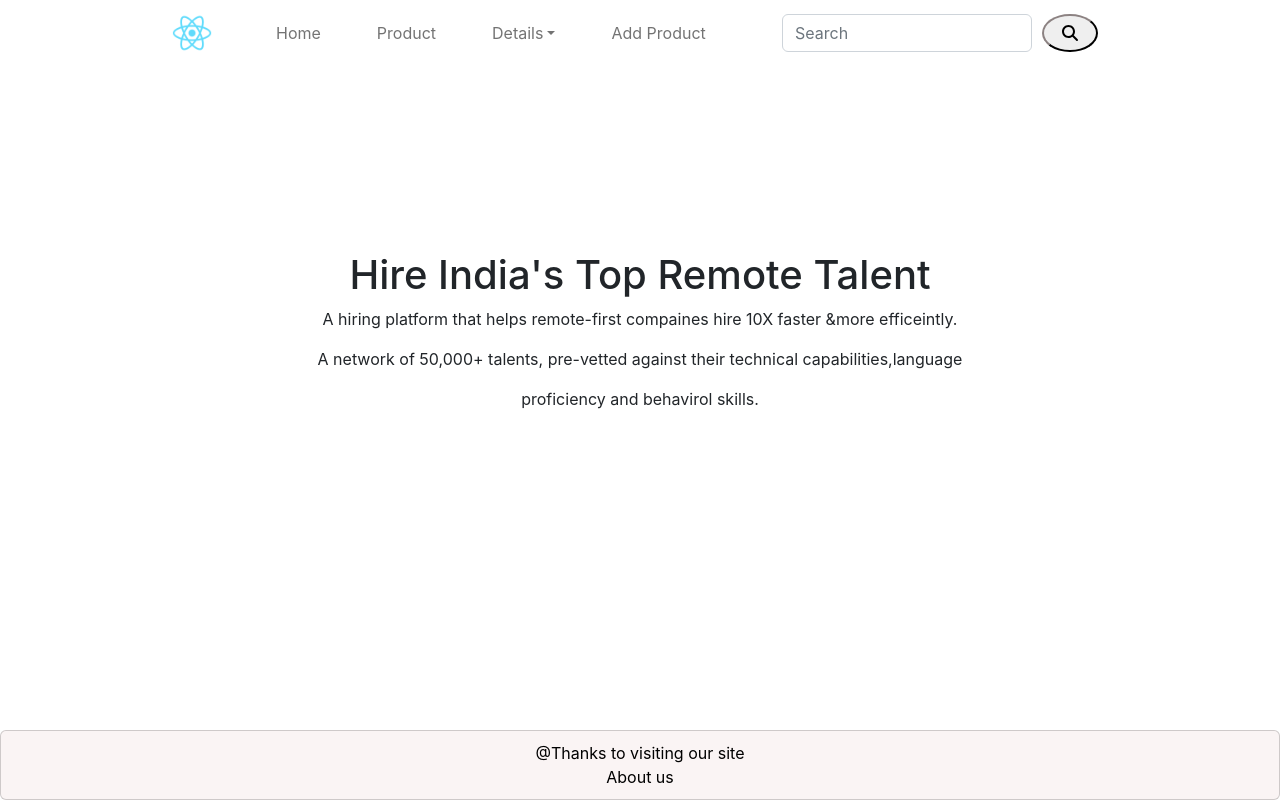
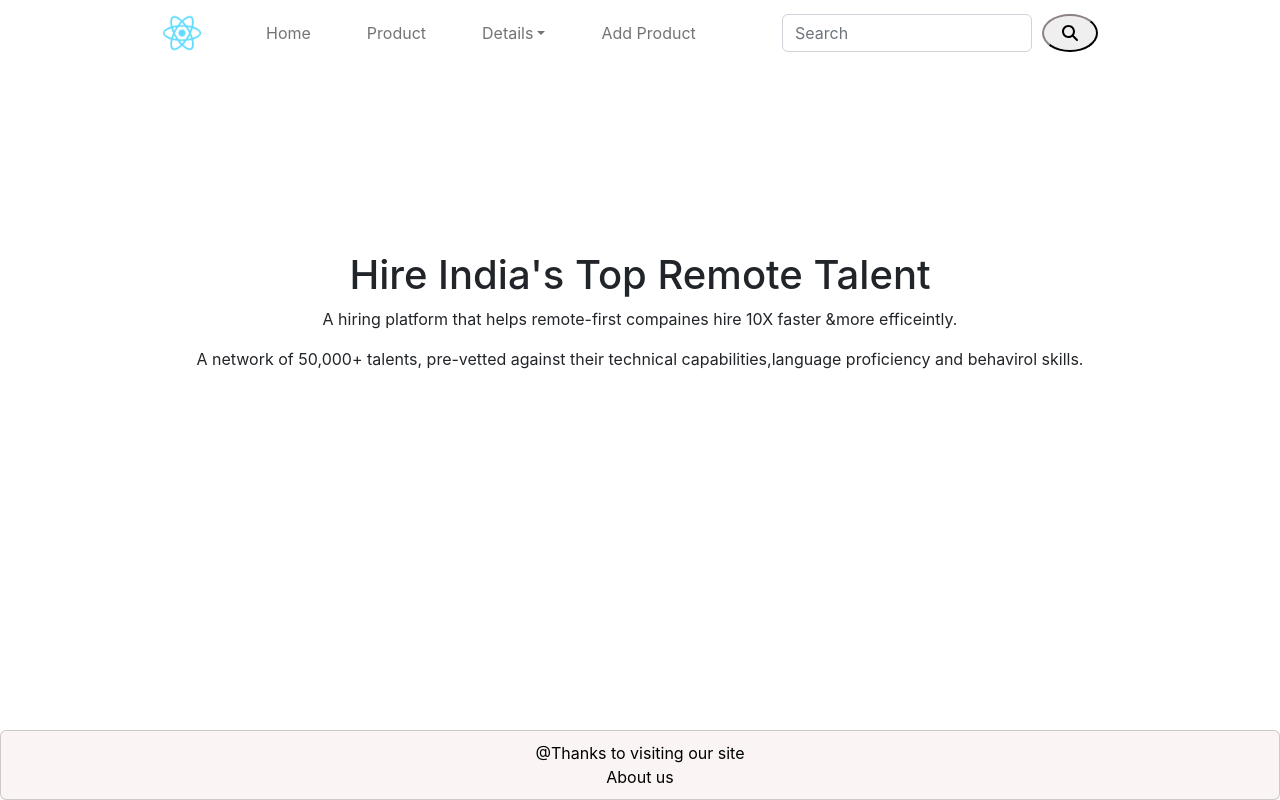
Before and after one commit to Sachinbisht27/React_App, a React (Create React App) app: page / in a window 1280 px wide. Built offline with nearby package versions, Linux system fonts and the light colour scheme.

Commit message:
Minor Changes

```diff
--- a/src/Components/Homepage/homepage.css
+++ b/src/Components/Homepage/homepage.css
@@ -3,10 +3,14 @@
     margin-top: 185px;
 }
 
+.p{
+    margin-top: 20px;
+}
+
 /* css for Mobile */
-.align-mob {
+.top-mob {
     text-align: center;
-    margin-top: 60px;
+    padding-top: 200px;
 }
 
 .p-mob{
--- a/src/Components/Homepage/homepage.js
+++ b/src/Components/Homepage/homepage.js
@@ -6,7 +6,7 @@ function HomePage() {
     const isSmall = useMediaQuery({ query: '(max-width: 576px)' })
     if (isSmall) {
       return (
-        <Container className="align-mob">
+        <Container className="top-mob">
             <h1>Hire India's Top Remote Talent</h1>
             <p className='p-mob'>A hiring platform that helps remote-first compaines hire 10X faster &more efficeintly.</p>
             <p className='p-mob'>A network of 50,000+ talents, pre-vetted against their technical capabilities,language  proficiency and behavirol skills.</p>
@@ -17,8 +17,7 @@ function HomePage() {
     <Container className="align">
         <h1>Hire India's Top Remote Talent</h1>
         <p>A hiring platform that helps remote-first compaines hire 10X faster &more efficeintly.</p>
-        <p>A network of 50,000+ talents, pre-vetted against their technical capabilities,language</p>
-        <p>proficiency and behavirol skills.</p>
+        <p>A network of 50,000+ talents, pre-vetted against their technical capabilities,language proficiency and behavirol skills.</p>
     </Container>
       );
     }
--- a/src/Components/Navbar/navbar.css
+++ b/src/Components/Navbar/navbar.css
@@ -1,6 +1,6 @@
 .navbar {
     width: auto;
-    margin-left: 10pc;
+    margin-left: 150px;
 }
 .navbarScroll {
     width: 100%;
```
